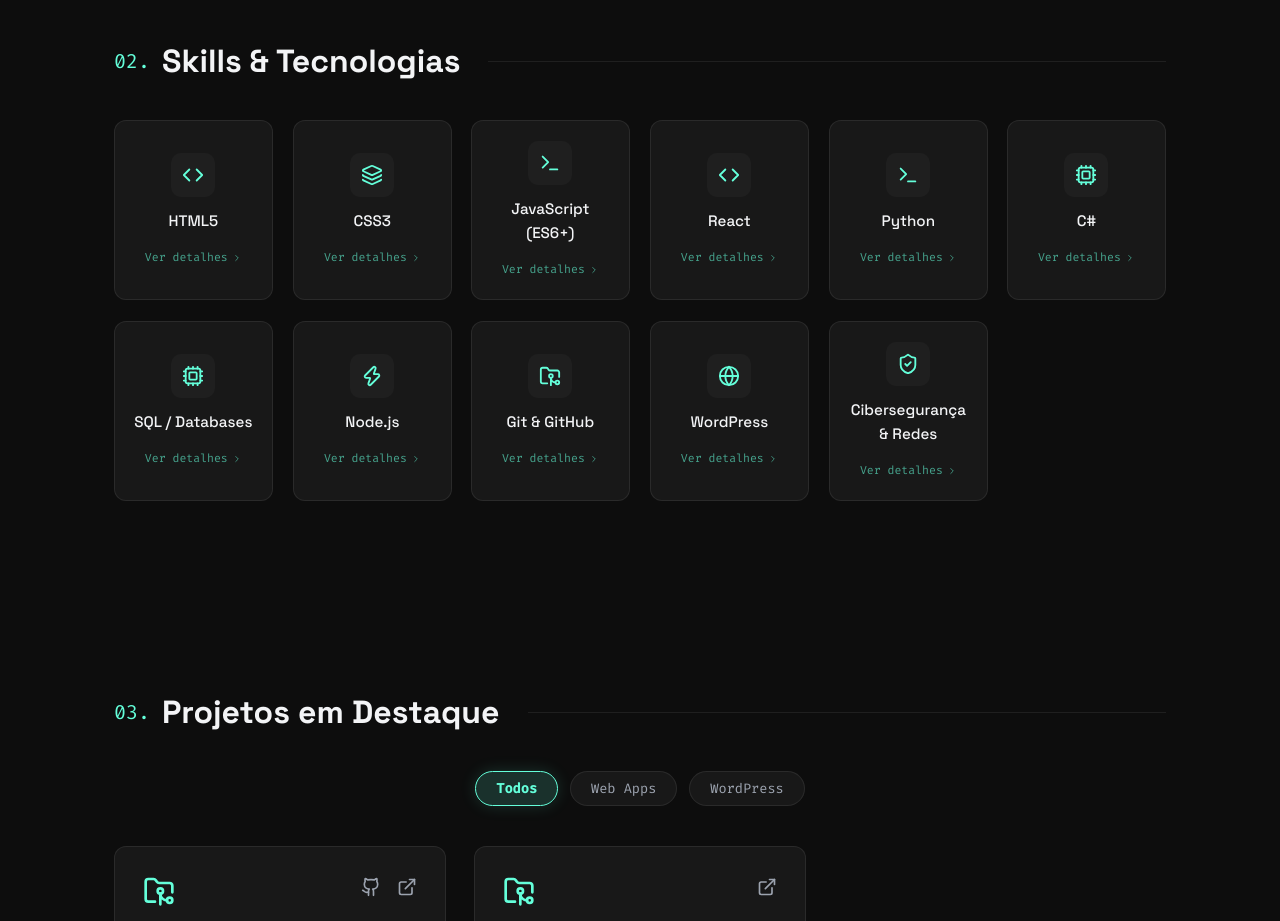
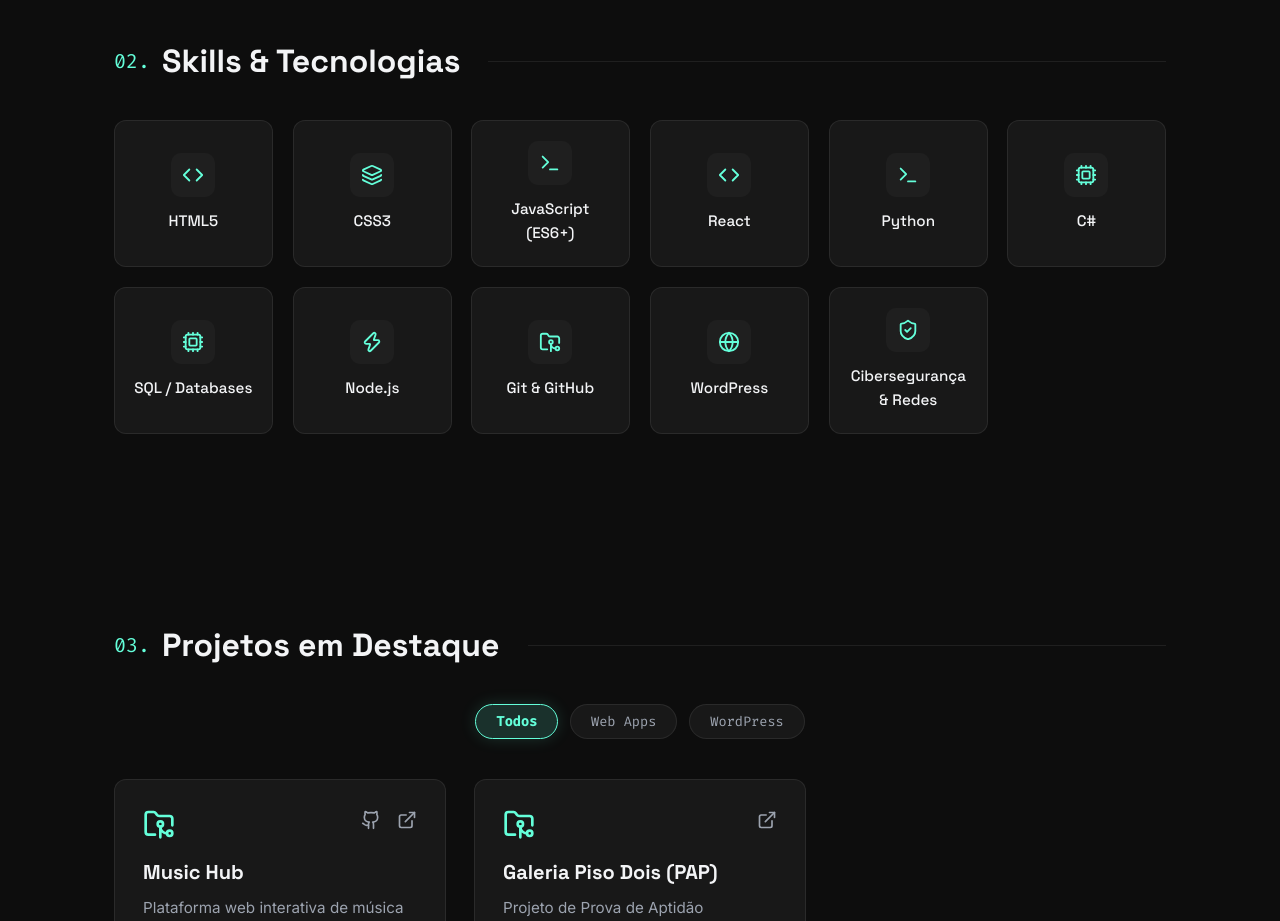
Before and after one commit to YvlLima/PortfolioPessoal, a React (Vite) app: page / in a window 1280 px wide. Shown: the part 1980-2901 px from the top of the page. Built offline with nearby package versions, Linux system fonts and the light colour scheme.

Commit message:
fix: remove details text from skill cards

```diff
--- a/src/App.jsx
+++ b/src/App.jsx
@@ -1264,19 +1264,11 @@ export default function App() {
 
               <div className="skills-grid">
                 {skillsList.map((skill, index) => (
-                  <SpotlightCard
-                    key={index}
-                    className="skill-card"
-                    onClick={() => setSelectedInfoModal(getSkillModalData(skill))}
-                    title={lang === 'pt' ? 'Clique para ver detalhes da tecnologia' : 'Click to view tech details'}
-                  >
+                  <SpotlightCard key={index} className="skill-card">
                     <div className="skill-icon-wrapper">
                       {skill.icon}
                     </div>
                     <span className="skill-name">{skill.name}</span>
-                    <span className="card-click-hint" style={{ fontSize: '0.72rem', marginTop: '0.2rem' }}>
-                      {lang === 'pt' ? 'Ver detalhes' : 'Details'} <ChevronRight size={10} />
-                    </span>
                   </SpotlightCard>
                 ))}
               </div>
```
